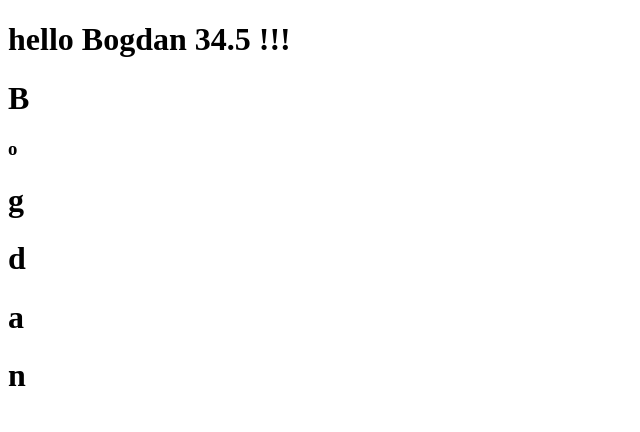
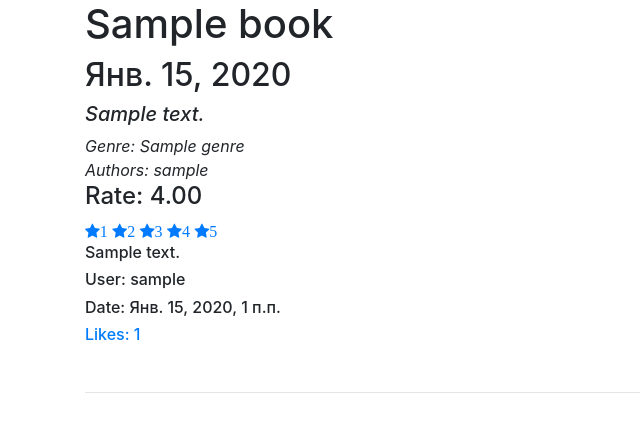
Before and after one commit to Bogdankozlovskiy/python-django, a Django app: page /shop/hello/ in a window 1280 px wide. Shown: the top 432 px of the page, without its empty margins (0-640 px from the left). Run offline with Django 3.2, Linux system fonts and the light colour scheme; tables that the repository leaves empty hold one stand-in row (values such as "Sample post"); some libraries are stand-ins or nearby versions.

```diff
--- a/bookshop/urls.py
+++ b/bookshop/urls.py
@@ -1,22 +1,15 @@
-"""bookshop URL Configuration
-
-The `urlpatterns` list routes URLs to views. For more information please see:
-    https://docs.djangoproject.com/en/3.1/topics/http/urls/
-Examples:
-Function views
-    1. Add an import:  from my_app import views
-    2. Add a URL to urlpatterns:  path('', views.home, name='home')
-Class-based views
-    1. Add an import:  from other_app.views import Home
-    2. Add a URL to urlpatterns:  path('', Home.as_view(), name='home')
-Including another URLconf
-    1. Import the include() function: from django.urls import include, path
-    2. Add a URL to urlpatterns:  path('blog/', include('blog.urls'))
-"""
+from django.conf import settings
 from django.contrib import admin
 from django.urls import path, include
-# shop/hello/
+
 urlpatterns = [
     path('admin/', admin.site.urls),
-    path('shop/', include('managebook.urls'), name="managebook")
+    path('shop/', include('managebook.urls'))
 ]
+
+if settings.DEBUG:
+    import debug_toolbar
+
+    urlpatterns = [
+                      path('__debug__/', include(debug_toolbar.urls)),
+                  ] + urlpatterns
--- a/managebook/models.py
+++ b/managebook/models.py
@@ -1,5 +1,7 @@
+from datetime import datetime
+
 from django.contrib.auth.models import User
-from django.db import models
+from django.db import models, IntegrityError
 from django.db.models import Avg
 
 
@@ -8,7 +10,7 @@ class Genre(models.Model):
         verbose_name = "Жанр"
         verbose_name_plural = "Жанры"
 
-    title = models.CharField(max_length=50, verbose_name="название")
+    title: str = models.CharField(max_length=50, verbose_name="название")
 
     def __str__(self):
         return self.title
@@ -25,46 +27,57 @@ class Book(models.Model):
         help_text="help text",
         db_index=True
     )
-    slug = models.SlugField(unique=True, verbose_name="Слаг")
-    text = models.TextField(verbose_name="текст")
-    author = models.ManyToManyField(User, verbose_name="автор", db_index=True)
-    publish_date = models.DateField(auto_now_add=True, verbose_name="дата публикации")
+    slug: str = models.SlugField(unique=True, verbose_name="Слаг")
+    text: str = models.TextField(verbose_name="текст")
+    author: User = models.ManyToManyField(User, verbose_name="автор", db_index=True)
+    publish_date: datetime = models.DateField(auto_now_add=True, verbose_name="дата публикации")
     genre = models.ManyToManyField("managebook.Genre", verbose_name="жанр")
     rate = models.ManyToManyField(User, through="managebook.BookRate", related_name="user")
-    cached_rate = models.DecimalField(max_digits=3, decimal_places=2, default=0.0)
+    cached_rate: float = models.DecimalField(max_digits=3, decimal_places=2, default=0.0, verbose_name="рэйтинг")
 
     def __str__(self):
         return self.title
 
 
 class Comment(models.Model):
-    text = models.TextField(verbose_name="текст")
-    date = models.DateTimeField(auto_now_add=True)
-    user = models.ForeignKey(User, on_delete=models.CASCADE, verbose_name="пользователь", related_name="comment")
-    book = models.ForeignKey(Book, on_delete=models.CASCADE, verbose_name="Книга", related_name="comment")
+    text: str = models.TextField(verbose_name="текст")
+    date: datetime = models.DateTimeField(auto_now_add=True)
+    user: User = models.ForeignKey(User, on_delete=models.CASCADE, verbose_name="пользователь", related_name="comment")
+    book: Book = models.ForeignKey(Book, on_delete=models.CASCADE, verbose_name="Книга", related_name="comment")
     like = models.ManyToManyField(User, through='managebook.CommentLike', related_name="liked_comment")
-    cached_likes = models.PositiveIntegerField(default=0)
+    cached_likes: int = models.PositiveIntegerField(default=0)
 
 
 class BookRate(models.Model):
     class Meta:
         unique_together = ("user", 'book')
 
-    user = models.ForeignKey(User, on_delete=models.CASCADE, related_name="book_like")
-    book = models.ForeignKey(Book, on_delete=models.CASCADE, related_name="book_like")
-    rate = models.PositiveIntegerField(default=0)
+    user: User = models.ForeignKey(User, on_delete=models.CASCADE, related_name="book_like")
+    book: Book = models.ForeignKey(Book, on_delete=models.CASCADE, related_name="book_like")
+    rate: int = models.PositiveIntegerField(default=0)
 
     def save(self, *args, **kwargs):
-        super().save(*args, **kwargs)
-        self.book.cached_rate = self.book.book_like.aggregate(avg_rate=Avg("rate"))['avg_rate']
-        self.book.save()
+        try:
+            super().save(*args, **kwargs)
+        except IntegrityError:
+            pass
+        else:
+            self.book.cached_rate = self.book.book_like.aggregate(avg_rate=Avg("rate"))['avg_rate']
+            self.book.save()
 
 
 class CommentLike(models.Model):
-    comment = models.ForeignKey(Comment, on_delete=models.CASCADE)
-    user = models.ForeignKey(User, on_delete=models.CASCADE)
+    class Meta:
+        unique_together = ("user", 'comment')
+
+    comment: Comment = models.ForeignKey(Comment, on_delete=models.CASCADE)
+    user: User = models.ForeignKey(User, on_delete=models.CASCADE)
 
     def save(self, *args, **kwargs):
-        super().save(*args, **kwargs)
-        self.comment.cached_likes += 1
-        self.comment.save()
+        try:
+            super().save(*args, **kwargs)
+        except IntegrityError:
+            pass
+        else:
+            self.comment.cached_likes += 1
+            self.comment.save()
--- a/managebook/templates/index.html
+++ b/managebook/templates/index.html
@@ -3,16 +3,34 @@
 <head>
     <meta charset="UTF-8">
     <title>Title</title>
+    <link rel="stylesheet" href="https://maxcdn.bootstrapcdn.com/bootstrap/4.5.2/css/bootstrap.min.css">
+    <link rel="stylesheet" href="https://cdnjs.cloudflare.com/ajax/libs/font-awesome/4.7.0/css/font-awesome.min.css">
+    <script src="https://ajax.googleapis.com/ajax/libs/jquery/3.5.1/jquery.min.js"></script>
 </head>
 <body>
-<h1>hello {{ user }} {{ digit }}  !!!</h1>
-
-{% for letter in user %}
-{% if letter == 'o' %}
-    <h3>{{ letter }}</h3>
-{% else %}
-    <h1>{{ letter }}</h1>
-{% endif %}
+<div class="container">
+{% for book in content %}
+    <h1>{{ book.title }}</h1>
+    <h2>{{ book.publish_date }}</h2>
+    <i><h5>{{ book.text }}</h5></i>
+    <i>Genre: {% for genre in book.genre.all %}
+        {{ genre.title }}
+    {% endfor %}</i><br>
+    <i>Authors:{% for user in book.author.all %}
+        {{ user.username }}
+    {% endfor %}</i>
+    <h4>Rate: {{ book.cached_rate }}</h4>
+    {% for i in '12345'|make_list %}
+        <a href="{% url 'add_rate' id=book.id rate=i %}"><span class="fa fa-star">{{ i }}</span></a>
+    {% endfor %}
+    {% for comment in book.comment.all %}
+        <h6>{{ comment.text }}</h6>
+        <h6>User: {{ comment.user }}</h6>
+        <h6>Date: {{ comment.date }}</h6>
+        <h6><a href="{% url 'add_comment' id=comment.id %}">Likes: {{ comment.cached_likes }}</a></h6><br>
+    {% endfor %}
+<hr>
 {% endfor %}
+</div>
 </body>
 </html>
--- a/managebook/urls.py
+++ b/managebook/urls.py
@@ -1,8 +1,8 @@
 from django.urls import path
+from managebook.views import HelloView, AddComment, AddRate
 
-from managebook import views
-
-# hello/
 urlpatterns = [
-    path('hello/', views.hello, name="hello"),
+    path('hello/', HelloView.as_view(), name="hello"),
+    path("add_like_to_comment/<int:id>/", AddComment.as_view(), name="add_comment"),
+    path('add_rate_for_book/<int:id>/<int:rate>', AddRate.as_view(), name="add_rate"),
 ]
--- a/managebook/views.py
+++ b/managebook/views.py
@@ -1,10 +1,21 @@
-from django.http import HttpResponse
-from django.shortcuts import render
+from django.shortcuts import render, redirect
+from managebook.models import Book, BookRate, CommentLike
+from django.views.generic import View
 
 
-# def hello(request):
-#     return HttpResponse("<h1>Hello world</h1>")
+class HelloView(View):
+    def get(self, request):
+        response = {"content": Book.objects.prefetch_related('genre', 'author', 'comment__user').all()}
+        return render(request, "index.html", response)
 
-def hello(request):
-    response = {"user": "Bogdan", "digit": 34.5}
-    return render(request, "index.html", response)
+
+class AddComment(View):
+    def get(self, request, id):
+        CommentLike.objects.create(user_id=request.user.id, comment_id=id)
+        return redirect("hello")
+
+
+class AddRate(View):
+    def get(self, request, id, rate):
+        BookRate.objects.create(user_id=request.user.id, book_id=id, rate=rate)
+        return redirect("hello")
```
Also changed, not shown: managebook/admin.py (+9 -3 lines).
